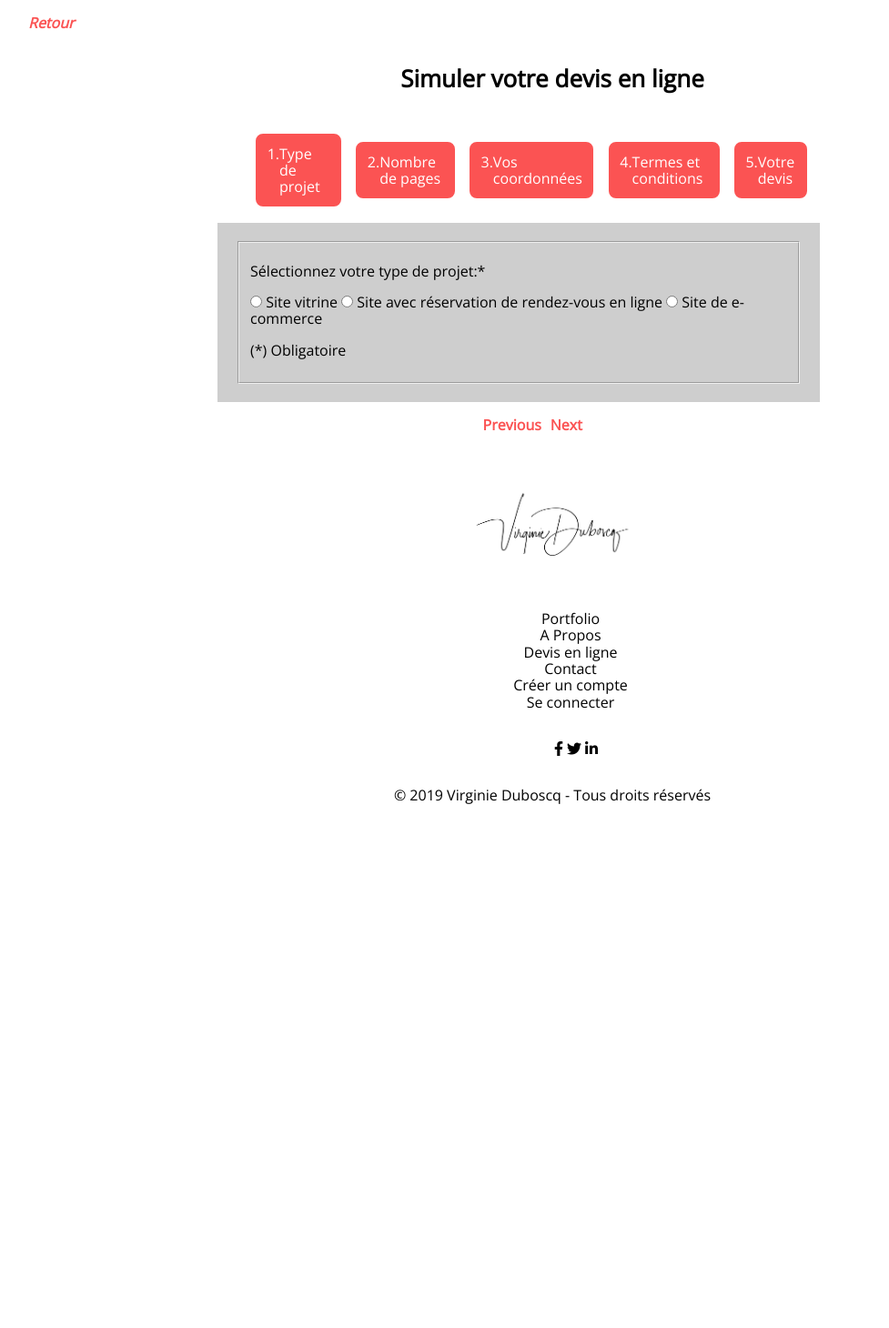
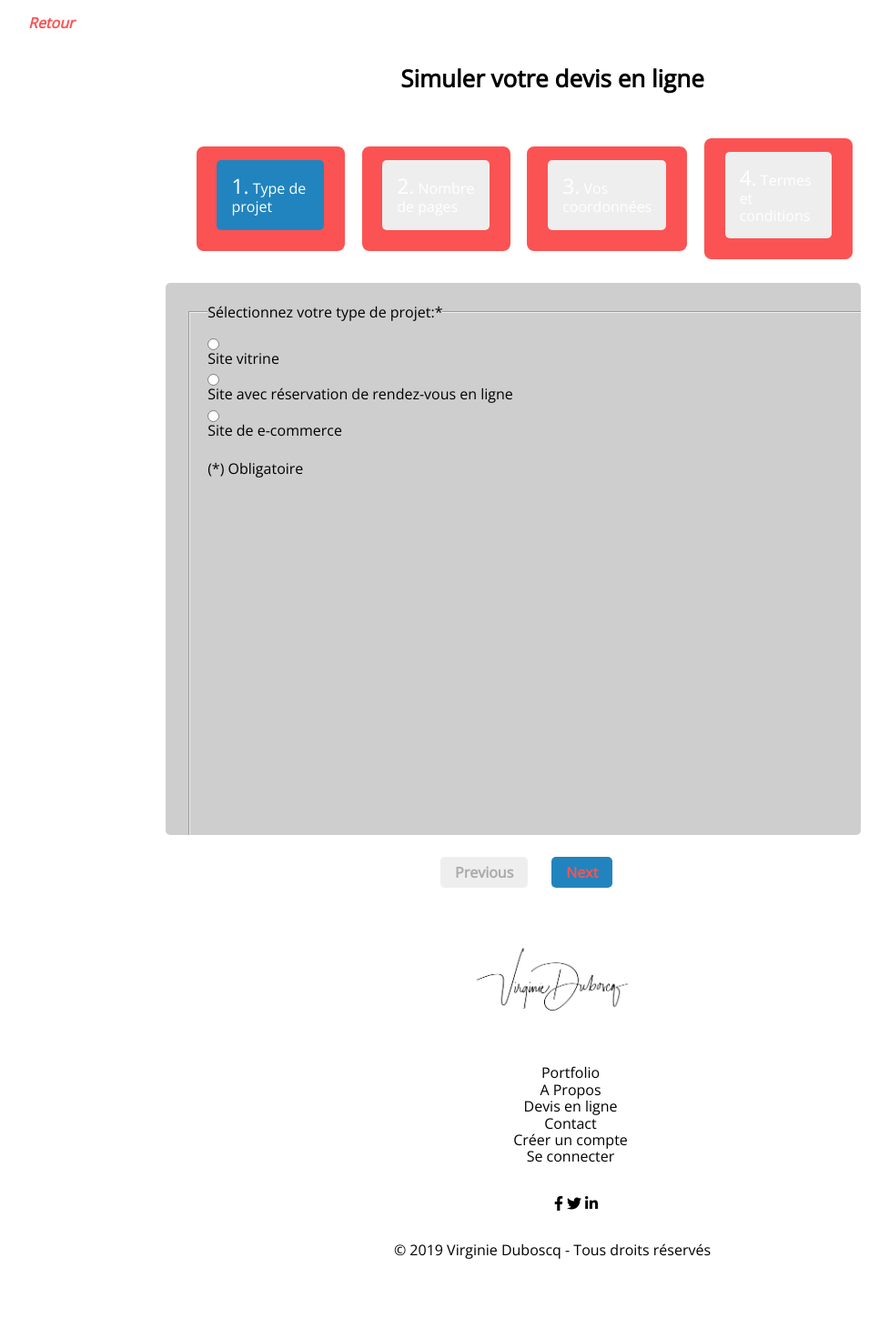
Before and after one commit to mentzelia/projet_5, a PHP site: page /view/frontend/quotationView.php in a window 1280 px wide. Shown: the part 229-1689 px from the top of the page at 91% size, without its empty margins (33-1010 px from the left). Before the commit the page ends 1113 px from the top, so only its background shows below. Run offline with PHP 8.4, Linux system fonts and the light colour scheme; data that the repository does not hold is empty; some libraries are stand-ins or nearby versions.

Commit message:
maj du plugin jquery avec un plugin validate form

```diff
--- /dev/null
+++ b/public/css/steps.css
@@ -0,0 +1,334 @@
+
+
+/*
+    Wizard
+*/
+
+.wizard > .steps
+{
+    position: relative;
+    display: block;
+    width: 100%;
+}
+
+.wizard.vertical > .steps
+{
+    display: inline;
+    float: left;
+    width: 30%;
+}
+
+.wizard > .steps .number
+{
+    font-size: 1.429em;
+}
+
+.wizard > .steps > ul > li
+{
+    width: 25%;
+}
+
+.wizard > .steps > ul > li,
+.wizard > .actions > ul > li
+{
+    float: left;
+}
+
+.wizard.vertical > .steps > ul > li
+{
+    float: none;
+    width: 100%;
+}
+
+.wizard > .steps a,
+.wizard > .steps a:hover,
+.wizard > .steps a:active
+{
+    display: block;
+    width: auto;
+    margin: 0 0.5em 0.5em;
+    padding: 1em 1em;
+    text-decoration: none;
+
+    -webkit-border-radius: 5px;
+    -moz-border-radius: 5px;
+    border-radius: 5px;
+}
+
+.wizard > .steps .disabled a,
+.wizard > .steps .disabled a:hover,
+.wizard > .steps .disabled a:active
+{
+    background: #eee;
+    color: #aaa;
+    cursor: default;
+}
+
+.wizard > .steps .current a,
+.wizard > .steps .current a:hover,
+.wizard > .steps .current a:active
+{
+    background: #2184be;
+    color: #fff;
+    cursor: default;
+}
+
+.wizard > .steps .done a,
+.wizard > .steps .done a:hover,
+.wizard > .steps .done a:active
+{
+    background: #9dc8e2;
+    color: #fff;
+}
+
+.wizard > .steps .error a,
+.wizard > .steps .error a:hover,
+.wizard > .steps .error a:active
+{
+    background: #ff3111;
+    color: #fff;
+}
+
+.wizard > .content
+{
+    background: #eee;
+    display: block;
+    margin: 0.5em;
+    min-height: 35em;
+    overflow: hidden;
+    position: relative;
+    width: auto;
+
+    -webkit-border-radius: 5px;
+    -moz-border-radius: 5px;
+    border-radius: 5px;
+}
+
+.wizard.vertical > .content
+{
+    display: inline;
+    float: left;
+    margin: 0 2.5% 0.5em 2.5%;
+    width: 65%;
+}
+
+.wizard > .content > .body
+{
+    float: left;
+    position: absolute;
+    width: 95%;
+    height: 95%;
+    padding: 2.5%;
+}
+
+.wizard > .content > .body ul
+{
+    list-style: disc !important;
+}
+
+.wizard > .content > .body ul > li
+{
+    display: list-item;
+}
+
+.wizard > .content > .body > iframe
+{
+    border: 0 none;
+    width: 100%;
+    height: 100%;
+}
+
+.wizard > .content > .body input
+{
+    display: block;
+    border: 1px solid #ccc;
+}
+
+.wizard > .content > .body input[type="checkbox"]
+{
+    display: inline-block;
+}
+
+.wizard > .content > .body input.error
+{
+    background: rgb(251, 227, 228);
+    border: 1px solid #fbc2c4;
+    color: #8a1f11;
+}
+
+.wizard > .content > .body label
+{
+    display: inline-block;
+    margin-bottom: 0.5em;
+}
+
+.wizard > .content > .body label.error
+{
+    color: #8a1f11;
+    display: inline-block;
+    margin-left: 1.5em;
+}
+
+.wizard > .actions
+{
+    position: relative;
+    display: block;
+    text-align: right;
+    width: 100%;
+}
+
+.wizard.vertical > .actions
+{
+    display: inline;
+    float: right;
+    margin: 0 2.5%;
+    width: 95%;
+}
+
+.wizard > .actions > ul
+{
+    display: inline-block;
+    text-align: right;
+}
+
+.wizard > .actions > ul > li
+{
+    margin: 0 0.5em;
+}
+
+.wizard.vertical > .actions > ul > li
+{
+    margin: 0 0 0 1em;
+}
+
+.wizard > .actions a,
+.wizard > .actions a:hover,
+.wizard > .actions a:active
+{
+    background: #2184be;
+    color: #fff;
+    display: block;
+    padding: 0.5em 1em;
+    text-decoration: none;
+
+    -webkit-border-radius: 5px;
+    -moz-border-radius: 5px;
+    border-radius: 5px;
+}
+
+.wizard > .actions .disabled a,
+.wizard > .actions .disabled a:hover,
+.wizard > .actions .disabled a:active
+{
+    background: #eee;
+    color: #aaa;
+}
+
+.wizard > .loading
+{
+}
+
+.wizard > .loading .spinner
+{
+}
+
+
+
+/*
+    Tabcontrol
+*/
+
+.tabcontrol > .steps
+{
+    position: relative;
+    display: block;
+    width: 100%;
+}
+
+.tabcontrol > .steps > ul
+{
+    position: relative;
+    margin: 6px 0 0 0;
+    top: 1px;
+    z-index: 1;
+}
+
+.tabcontrol > .steps > ul > li
+{
+    float: left;
+    margin: 5px 2px 0 0;
+    padding: 1px;
+
+    -webkit-border-top-left-radius: 5px;
+    -webkit-border-top-right-radius: 5px;
+    -moz-border-radius-topleft: 5px;
+    -moz-border-radius-topright: 5px;
+    border-top-left-radius: 5px;
+    border-top-right-radius: 5px;
+}
+
+.tabcontrol > .steps > ul > li:hover
+{
+    background: #edecec;
+    border: 1px solid #bbb;
+    padding: 0;
+}
+
+.tabcontrol > .steps > ul > li.current
+{
+    background: #fff;
+    border: 1px solid #bbb;
+    border-bottom: 0 none;
+    padding: 0 0 1px 0;
+    margin-top: 0;
+}
+
+.tabcontrol > .steps > ul > li > a
+{
+    color: #5f5f5f;
+    display: inline-block;
+    border: 0 none;
+    margin: 0;
+    padding: 10px 30px;
+    text-decoration: none;
+}
+
+.tabcontrol > .steps > ul > li > a:hover
+{
+    text-decoration: none;
+}
+
+.tabcontrol > .steps > ul > li.current > a
+{
+    padding: 15px 30px 10px 30px;
+}
+
+.tabcontrol > .content
+{
+    position: relative;
+    display: inline-block;
+    width: 100%;
+    height: 35em;
+    overflow: hidden;
+    border-top: 1px solid #bbb;
+    padding-top: 20px;
+}
+
+.tabcontrol > .content > .body
+{
+    float: left;
+    position: absolute;
+    width: 95%;
+    height: 95%;
+    padding: 2.5%;
+}
+
+.tabcontrol > .content > .body ul
+{
+    list-style: disc !important;
+}
+
+.tabcontrol > .content > .body ul > li
+{
+    display: list-item;
+}
--- a/public/js/quotationForm.js
+++ b/public/js/quotationForm.js
@@ -1,111 +1,42 @@
 var form = $("#quotation-form").show();
 
-form.children("div").steps({
+form.steps({
     headerTag: "h3",
     bodyTag: "fieldset",
     transitionEffect: "slideLeft",
-    autoFocus: true,
-
     onStepChanging: function (event, currentIndex, newIndex)
     {
+        // Allways allow previous action even if the current form is not valid!
         if (currentIndex > newIndex)
         {
             return true;
         }
 
-        var radioButtonSelected1 = document.querySelector('input[name=project_type]:checked');
-
-        if ( newIndex=== 1 && radioButtonSelected1 )
+        // Needed in some cases if the user went back (clean up)
+        if (currentIndex < newIndex)
         {
-            console.log(radioButtonSelected1.id);
-            return true;
-
-        } else {
-            alert("Veuillez sélectionner une option!");
+            // To remove error styles
+            form.find(".body:eq(" + newIndex + ") label.error").remove();
+            form.find(".body:eq(" + newIndex + ") .error").removeClass("error");
         }
-
-        var radioButtonSelected2 = document.querySelector('input[name=max_page]:checked');
-
-        if ( newIndex=== 2 && radioButtonSelected2 )
-        {
-            console.log(radioButtonSelected2.id);
-            return true;
-
-        } else {
-            alert("Veuillez sélectionner une option!");
-        }
-
-        var contactForm_lastName = document.querySelector('input[name=lastName]');
-
-        var contactForm_firstName = document.querySelector('input[name=firstName]');
-
-        var contactForm_email = document.querySelector('input[name=email]');
-
-        if ( newIndex=== 3 && (contactForm_lastName.value.length !==0))
-        {
-            if (contactForm_firstName.value.length !==0)
-            {
-               if (contactForm_email.value.length !==0)
-                {
-
-                    console.log(contactForm_lastName.value);
-                    console.log(contactForm_firstName.value);
-                    console.log(contactForm_email.value);
-                    return true;
-                } else {
-                    alert("Veuillez renseigner votre email.");
-                }
-            } else {
-                alert("Veuillez renseigner votre prénom.");
-            }
-        } else {
-            alert("Veuillez renseigner votre nom");
-        }
-
-        var checkboxSelected = document.querySelector('input[name=acceptTerms]:checked');
-
-        if ( newIndex=== 4 && checkboxSelected )
-        {
-                console.log(checkboxSelected.id);
-                return true;
-
-        } else {
-            alert("Veuillez accepter les termes et conditions.");
-        }
-
+        form.validate().settings.ignore = ":disabled,:hidden";
+        return form.valid();
     },
 
-
-
+    onFinishing: function (event, currentIndex)
+    {
+        form.validate().settings.ignore = ":disabled";
+        return form.valid();
+    },
     onFinished: function (event, currentIndex)
     {
-        alert("Je vous remercie de votre confiance. Votre demande a bien été envoyée. Vous recevrez votre simulation de devis sous 48 heures à l'adresse mail indiquée. Pensez à vérifier votre courrier indésirable.");
+        alert("Je vous remercie de votre confiance. Vous recevrez votre simulation de devis sous 48 heures à l'adresse mail indiquée. Pensez à vérifier votre courrier indésirable.");
     }
-
-
-
-
+}).validate({
+    errorPlacement: function errorPlacement(error, element) { element.before(error); },
+    rules: {
+        confirm: {
+            equalTo: "#password-2"
+        }
+    }
 });
-
-
-/*
-var buttonNext = document.querySelectorAll('[href="#next"]');
-
-function check(){
-
-        if(document.querySelector('input[name=project_type]:checked')){
-            //recupérer la donnée du bouton selectionné
-            //passer à la slide suivante
-            console.log("ca marche");
-        }
-        else {
-            //empecher le passage à la slide suivante
-            console.log("ca marche pas");
-        }
-}
-
-    for (i = 0; i < buttonNext.length; i++) {
-        buttonNext[i].addEventListener("click", check);
-    }
-
-   */
--- a/view/frontend/quotationView.php
+++ b/view/frontend/quotationView.php
@@ -14,26 +14,27 @@ ob_start();
 
     <h2>Simuler votre devis en ligne</h2>
 
-    <form id="quotation-form" action= ''>
-        <div>
+    <form id="quotation-form" action="#">
 
         <h3>Type de projet</h3>
         <fieldset>
-                <p>Sélectionnez votre type de projet:*</p>
+            <legend>Sélectionnez votre type de projet:*</legend>
+
             <input id="showcaseBasic" name="project_type" type="radio" required>
             <label for="showcaseBasic">Site vitrine</label>
+            <br/>
             <input id="showcaseAppointment" name="project_type" type="radio" required>
             <label for="showcaseAppointment">Site avec réservation de rendez-vous en ligne</label>
+            <br/>
             <input id="ecommerce" name="project_type" type="radio" required>
             <label for="ecommerce">Site de e-commerce</label>
-
             <p>(*) Obligatoire</p>
         </fieldset>
 
-
         <h3>Nombre de pages</h3>
         <fieldset>
-                <p>Sélectionnez le nombre de pages dont vous pensez avoir besoin:* </p>
+            <legend>Sélectionnez le nombre de pages dont vous pensez avoir besoin:* </legend>
+
             <input id="max5" name="max_page" type="radio" required>
             <label for="max5">1 à 5 pages</label>
             <br/>
@@ -46,10 +47,9 @@ ob_start();
             <p>(*) Obligatoire</p>
         </fieldset>
 
-
         <h3>Vos coordonnées</h3>
         <fieldset>
-                <p>Veuillez renseigner vos coordonnées:*</p>
+            <legend>Veuillez renseigner vos coordonnées:*</legend>
             <label for="lastName">Nom </label>
             <input id="lastName" name="lastName" type="text" required>
             <br/>
@@ -62,7 +62,6 @@ ob_start();
             <p>(*) Obligatoire</p>
         </fieldset>
 
-
         <h3>Termes et conditions</h3>
         <fieldset>
             <p>Veuillez accepter les conditions de traitement des données*</p>
@@ -70,11 +69,6 @@ ob_start();
             <p>(*) Obligatoire</p>
         </fieldset>
 
-            <h3>Votre devis</h3>
-            <fieldset>
-                <p>Pour valider votre demande de devis, veuillez cliquer sur le bouton "Finish". </p>
-            </fieldset>
-        </div>
     </form>
 
 </section>
--- a/view/frontend/template.php
+++ b/view/frontend/template.php
@@ -16,6 +16,7 @@
         <link href="public/css/normalize.css" rel="stylesheet" type="text/css">
         <link href="public/css/style.css" rel="stylesheet" type="text/css">
         <link href="public/css/responsive.css" rel="stylesheet" type="text/css">
+        <link href="public/css/steps.css" rel="stylesheet" type="text/css">
         <link href="https://fonts.googleapis.com/css?family=Montserrat:900" rel="stylesheet">
         <link href="https://fonts.googleapis.com/css?family=Open+Sans:300" rel="stylesheet">
         <link rel="stylesheet" href="https://use.fontawesome.com/releases/v5.8.1/css/all.css" integrity="sha384-50oBUHEmvpQ+1lW4y57PTFmhCaXp0ML5d60M1M7uH2+nqUivzIebhndOJK28anvf" crossorigin="anonymous">
@@ -133,10 +134,16 @@
             </footer>
 
             <script src="https://code.jquery.com/jquery-3.4.1.min.js"></script>
+
+            <script src="https://cdn.jsdelivr.net/npm/jquery-validation@1.19.0/dist/jquery.validate.js"></script>
+
             <script src="public/js/jquery.steps.min.js"></script>
+
             <script src="https://maps.googleapis.com/maps/api/js?key=AIzaSyAFRwCfc8vtIrB9ap10pEiysg83zGg7Mic&callback=initMap"
             async defer></script>
+
             <script src="public/js/carte.js"></script>
+
             <script src="public/js/quotationForm.js"></script>
 
 
```
Lines whose indentation alone changed are shown as unchanged.
